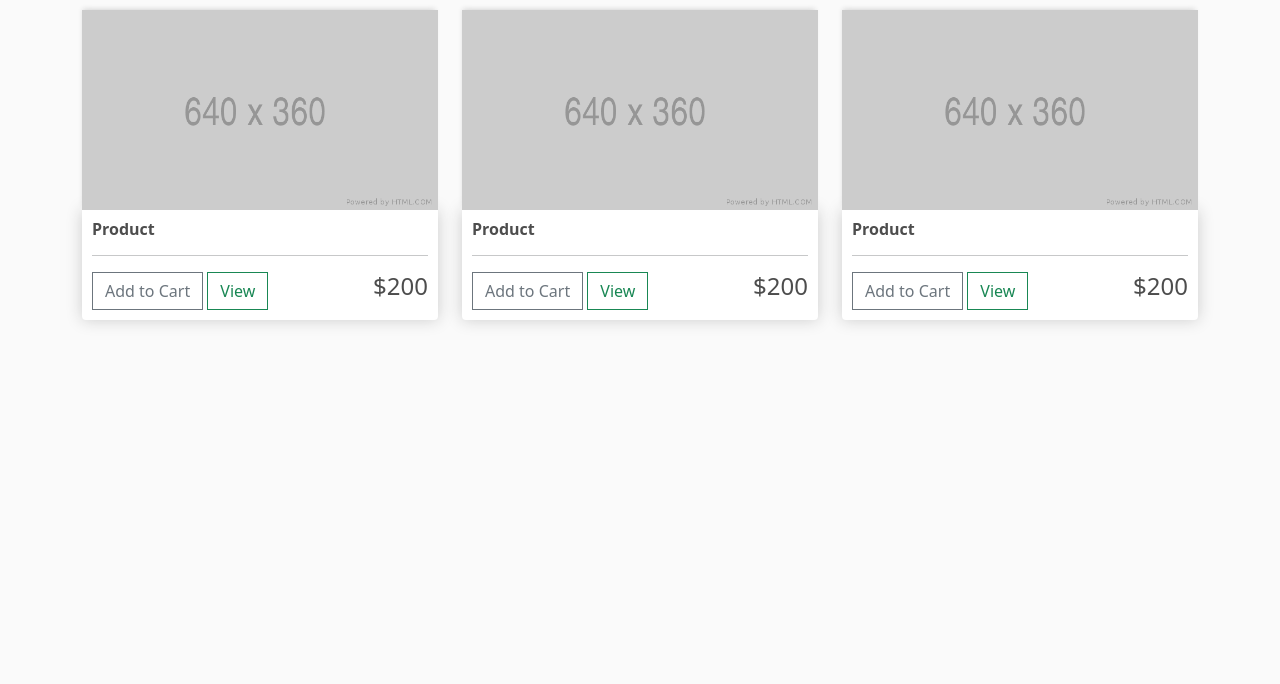
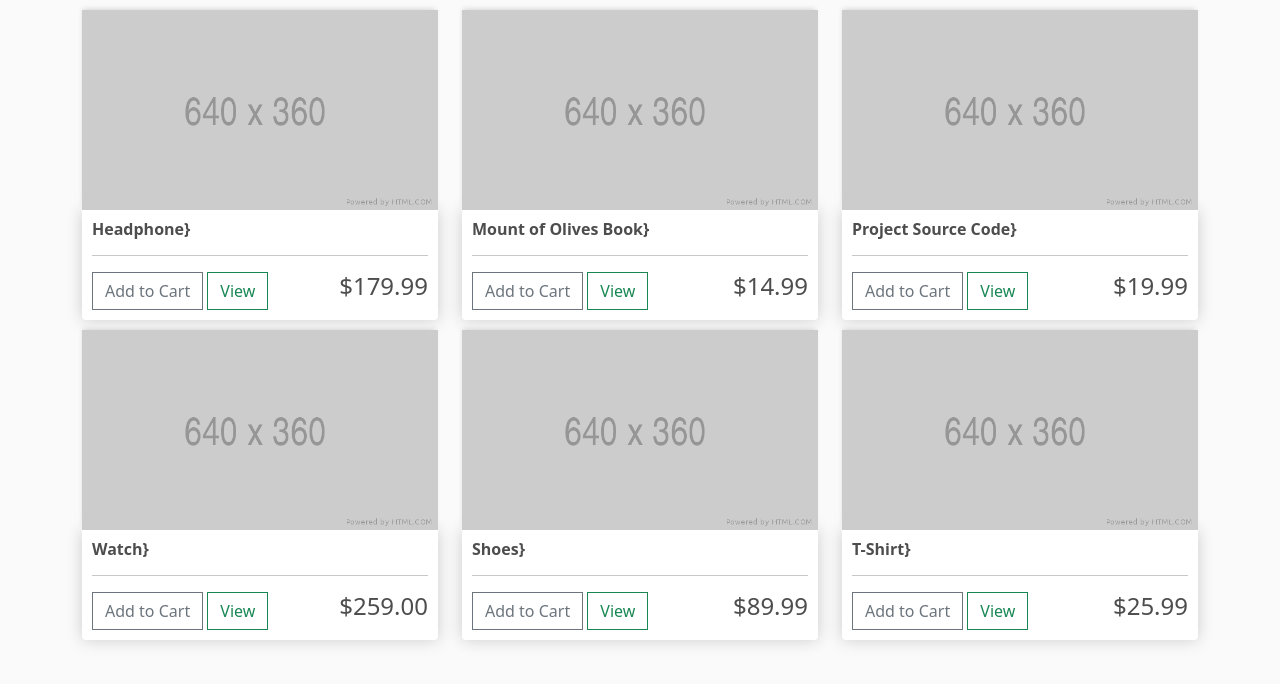
Before and after one commit to mefahimrahman/demo-online-store, a Django app: page / in a window 1280 px wide. Shown: the part 57-741 px from the top of the page. Run offline with Django 3.2, Linux system fonts and the light colour scheme; data comes from the database, SQL or seed files in the repository.

Commit message:
Render Products in Template
we use views.py to fetch the product data from database and render it to
store.html

```diff
--- a/store/views.py
+++ b/store/views.py
@@ -1,8 +1,11 @@
 from django.shortcuts import render
+from .models import *
 
 # Create your views here.
 def store(request):
-    return render(request, 'store/store.html')
+    products = Product.objects.all()
+    context = {'products': products}
+    return render(request, 'store/store.html', context)
 
 
 def cart(request):
--- a/templates/store/store.html
+++ b/templates/store/store.html
@@ -3,35 +3,17 @@
 
 {% block content %}
     <div class="row">
+        {% for product in products %}
         <div class="col-lg-4">
             <img class="thumbnail" src="{% static 'images/placeholder.png' %}" alt="">
             <div class="box-element product">
-                <h6><strong>Product</strong></h6>
+                <h6><strong>{{product.name}}}</strong></h6>
                 <hr>
                 <button class="btn btn-outline-secondary add-btn" >Add to Cart</button>
                 <a href="#" class="btn btn-outline-success" >View</a>
-                <h4 class="display-price">$200</h4>
+                <h4 class="display-price">${{product.price|floatformat:2}}</h4>
             </div>
         </div>
-        <div class="col-lg-4">
-            <img class="thumbnail" src="{% static 'images/placeholder.png' %}" alt="">
-            <div class="box-element product">
-                <h6><strong>Product</strong></h6>
-                <hr>
-                <button class="btn btn-outline-secondary add-btn" >Add to Cart</button>
-                <a href="#" class="btn btn-outline-success" >View</a>
-                <h4 class="display-price">$200</h4>
-            </div>
-        </div>
-        <div class="col-lg-4">
-            <img class="thumbnail" src="{% static 'images/placeholder.png' %}" alt="">
-            <div class="box-element product">
-                <h6><strong>Product</strong></h6>
-                <hr>
-                <button class="btn btn-outline-secondary add-btn" >Add to Cart</button>
-                <a href="#" class="btn btn-outline-success" >View</a>
-                <h4 class="display-price">$200</h4>
-            </div>
-        </div>
+        {% endfor %}
     </div>
 {% endblock %}
```
